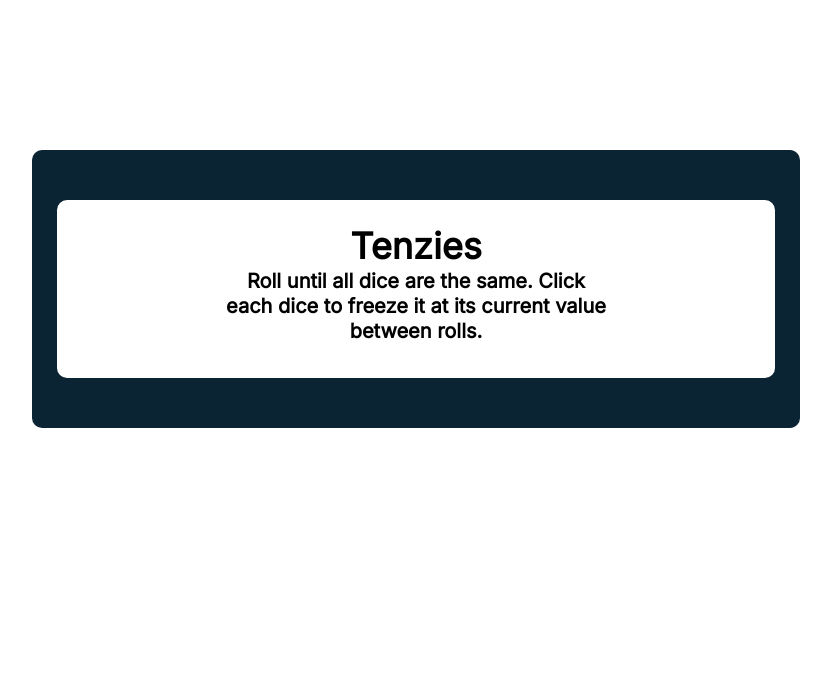
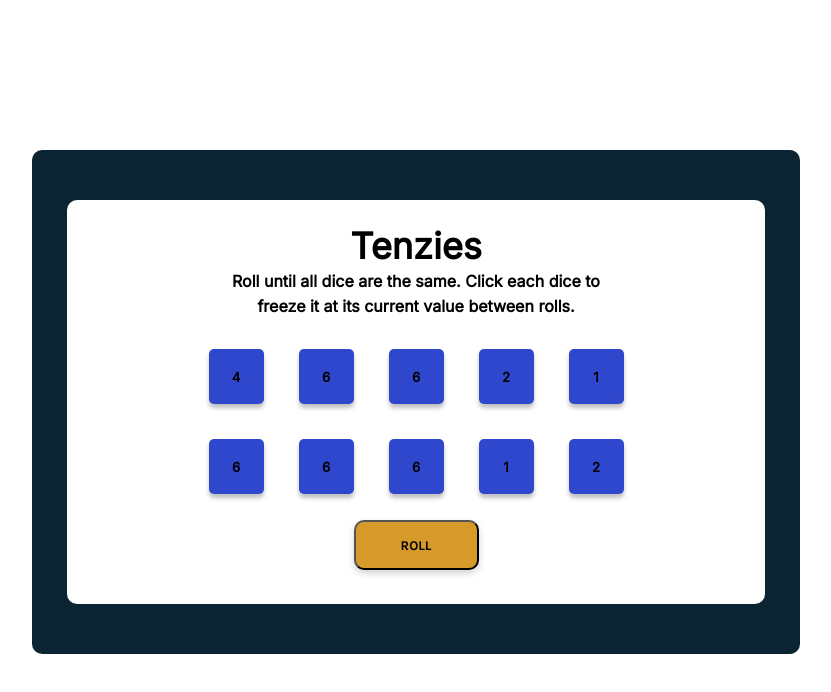
Before and after one commit to TyW-98/react-tutorial, a React (Vite) app in the folder Tenzies-app/: page / in a window 1280 px wide. Shown: the top 692 px of the page, without its empty margins (224-1055 px from the left). Built offline with nearby package versions, Linux system fonts and the light colour scheme.

Commit message:
Add handleDice function to know which dice is being held

```diff
--- a/Tenzies-app/src/App.css
+++ b/Tenzies-app/src/App.css
@@ -10,7 +10,7 @@
   margin: 150px auto;
   text-align: center;
   background-color: #0B2434;
-  padding: 50px 25px;
+  padding: 50px 35px;
   border-radius: 10px;
 }
 
@@ -18,6 +18,8 @@
   background-color: white;
   border-radius: 10px;
   padding: 34px;
+  align-items: center;
+  justify-items: center;
 }
 
 .header-container {
@@ -33,5 +35,53 @@
 
 .header-container h5 {
   margin-top: 10px;
-  font-size: 20px
+  font-size: 16px
 }
+
+.game-container {
+  margin-top: 30px;
+}
+
+.all-dice-container {
+  display: grid;
+  grid-template-columns: repeat(5, 1fr);
+  grid-template-rows: auto auto;
+  gap: 35px;
+}
+
+.dice-container {
+  width: 55px;
+  height: 55px;
+  box-shadow: 0px 4px 4px rgba(0, 0, 0, 0.25);
+  display: flex;
+  align-items: center;
+  justify-content: center;
+  border-radius: 5px;
+  background-color: #2f47cc;
+  font-size: 16px;
+  font-weight: 600;
+  cursor: pointer;
+}
+
+.roll-btn {
+  width: 125px;
+  height: 50px;
+  margin-top: 26px;
+  position: relative;
+  background-color: #d69a2a;
+  box-shadow: 0px 3.2px 7.68px rgba(0, 0, 0, 0.18);
+  border-radius: 10px;
+  cursor: pointer;
+  font-weight: 600;
+  font-family: 'Karla', sans-serif;
+}
+
+.dice-container:active,
+.roll-btn:active {
+  box-shadow: inset 5px 5px 10px -3px rgba(0, 0, 0, 0.7);
+}
+
+.held-dice {
+  background-color: #061925;
+  color: white;
+}
--- a/Tenzies-app/src/App.jsx
+++ b/Tenzies-app/src/App.jsx
@@ -1,12 +1,14 @@
 import { useState } from "react";
 import "./App.css";
 import Header from "./components/Header";
+import Game from "./components/Game";
 
 export default function App() {
   return (
     <div className="outer-container">
       <div className="inner-container">
         <Header />
+        <Game />
       </div>
     </div>
   );
--- a/Tenzies-app/src/components/Dice.jsx
+++ b/Tenzies-app/src/components/Dice.jsx
@@ -1,7 +1,10 @@
 export default function Dice(props) {
   return (
-    <div className="dice-container">
-      <h5>{props.value}</h5>
+    <div
+      className={`dice-container ${props.diceObject.isHeld ? "held-dice" : ""}`}
+      onClick={() => props.handleDice(props.diceObject.id)}
+    >
+      <h5>{props.diceObject.value}</h5>
     </div>
   );
 }
--- a/Tenzies-app/src/components/Game.jsx
+++ b/Tenzies-app/src/components/Game.jsx
@@ -7,18 +7,49 @@ export default function Game() {
   }
 
   const [diceValues, setDiceValues] = useState(
-    Array.from({ length: 10 }, (_, index) => generateRandomNumber())
+    Array.from({ length: 10 }, (_, index) => {
+      return {
+        id: index,
+        value: generateRandomNumber(),
+        isHeld: false,
+      };
+    })
   );
+
+  function handleDice(diceId) {
+    setDiceValues((prevDiceValues) => {
+      return prevDiceValues.map((dice) => {
+        return dice.id === diceId
+          ? { ...dice, isHeld: !dice.isHeld }
+          : { ...dice };
+      });
+    });
+  }
+
+  function handleRoll() {
+    setDiceValues((prevDiceValues) => {
+      return prevDiceValues.map((dice) => {
+        return {
+          ...dice,
+          value: generateRandomNumber(),
+        };
+      });
+    });
+  }
 
   return (
     <div className="game-container">
       <div className="all-dice-container">
         {diceValues.map((value, index) => {
-          return <Dice value={value} key={index} />;
+          return (
+            <Dice diceObject={value} key={value.id} handleDice={handleDice} />
+          );
         })}
       </div>
 
-      <button className="roll-btn">ROLL</button>
+      <button className="roll-btn" onClick={handleRoll}>
+        ROLL
+      </button>
     </div>
   );
 }
```
